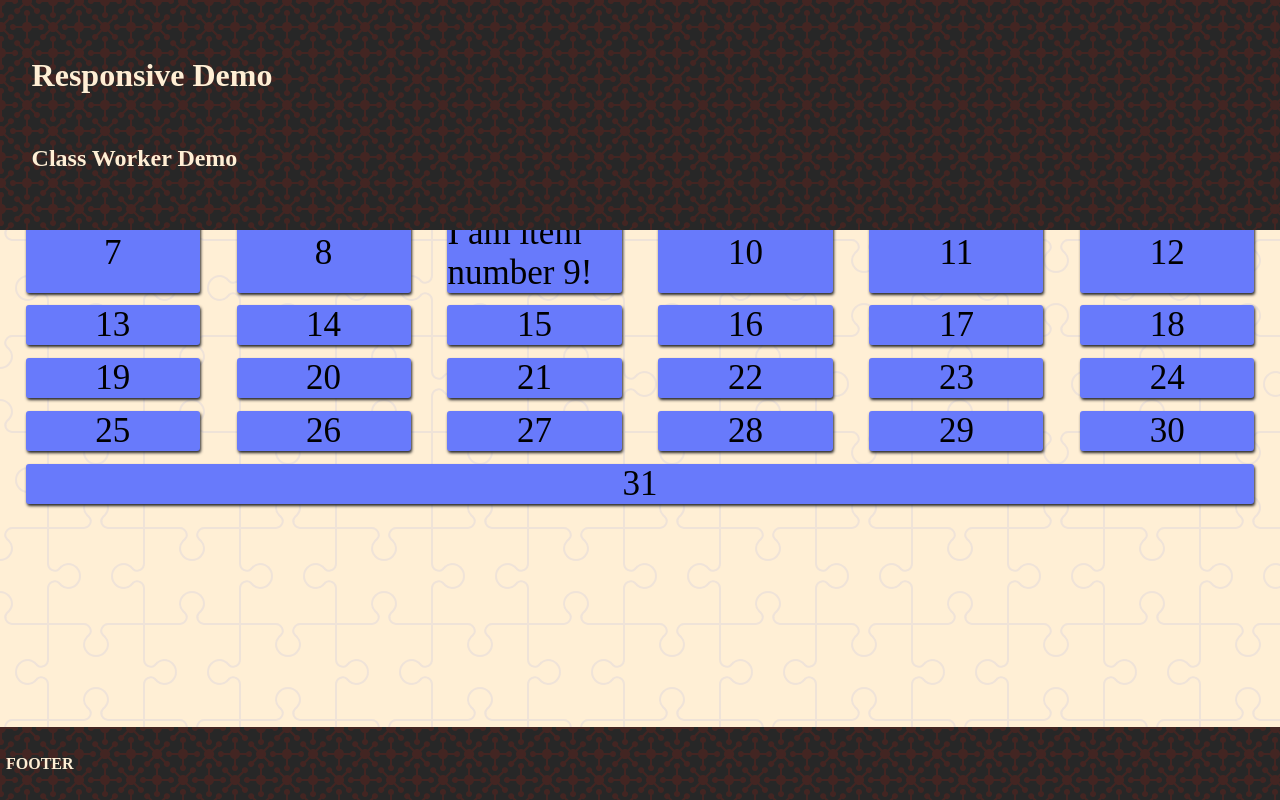
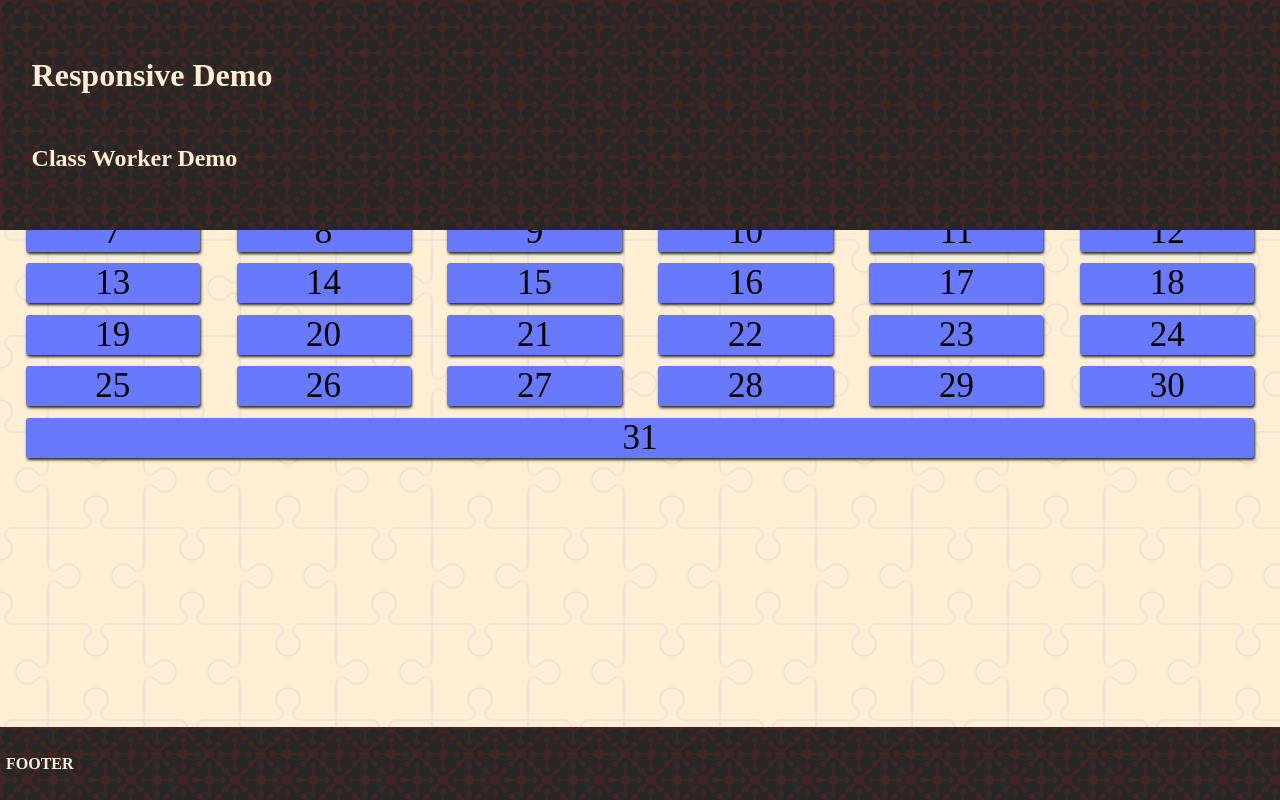
Before and after one commit to Tyler-Blood/web-240-css-grid-talk, a plain HTML site: page index.html in a window 1280 px wide. Drawn offline with Linux system fonts and the light colour scheme.

```diff
--- a/index.html
+++ b/index.html
@@ -53,7 +53,7 @@
     <div class="item item6">6</div>
     <div class="item item7">7</div>
     <div class="item item8">8</div>
-    <div class="item item9">I am item number 9!</div>
+    <div class="item item9">9</div>
     <div class="item item10">10</div>
     <div class="item item11">11</div>
     <div class="item item12">12</div>
```
